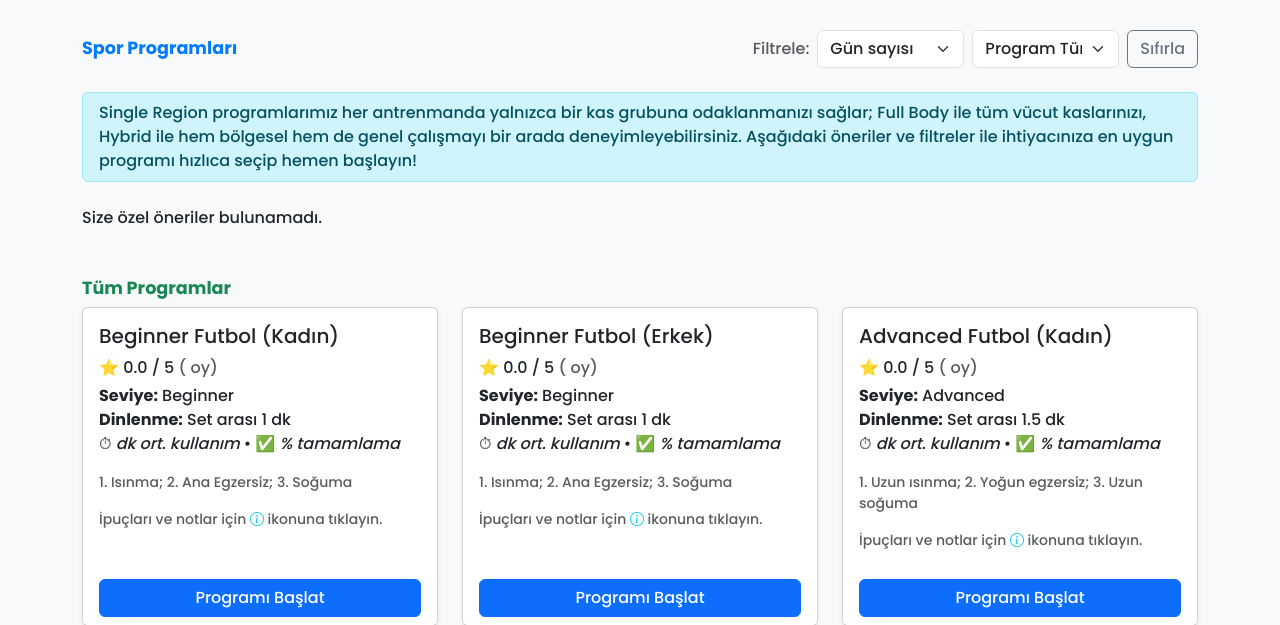
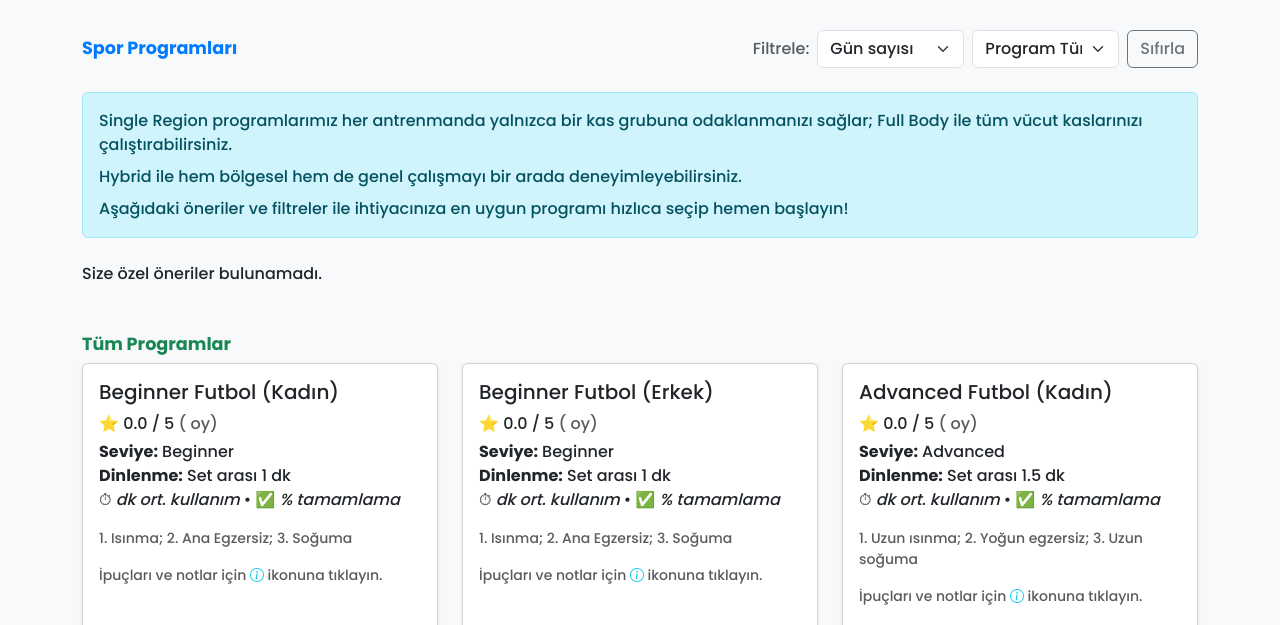
Before and after one commit to HGAKGUMUS/myFlask, a Flask app: template templates/sports.html in a window 1280 px wide. Shown: the part 56-681 px from the top of the page. Run offline with Flask 3, Linux system fonts and the light colour scheme; the template is opened without the code that fills it: values that come from a table or form of the project are taken from there, others are empty; data comes from the database, SQL or seed files in the repository; some libraries are stand-ins or nearby versions.

Commit message:
Flaskkkk

```diff
--- a/templates/sports.html
+++ b/templates/sports.html
@@ -31,8 +31,16 @@
   </form>
 </div>
 <!-- Bilgilendirme notu -->
-<div class="alert alert-info py-2 mb-4" role="alert">
-  Single Region programlarımız her antrenmanda yalnızca bir kas grubuna odaklanmanızı sağlar; Full Body ile tüm vücut kaslarınızı, Hybrid ile hem bölgesel hem de genel çalışmayı bir arada deneyimleyebilirsiniz. Aşağıdaki öneriler ve filtreler ile ihtiyacınıza en uygun programı hızlıca seçip hemen başlayın!
+<div class="alert alert-info py-3 mb-4" role="alert">
+  <p class="mb-2">
+    Single Region programlarımız her antrenmanda yalnızca bir kas grubuna odaklanmanızı sağlar; Full Body ile tüm vücut kaslarınızı çalıştırabilirsiniz.
+  </p>
+  <p class="mb-2">
+    Hybrid ile hem bölgesel hem de genel çalışmayı bir arada deneyimleyebilirsiniz.
+  </p>
+  <p class="mb-0">
+    Aşağıdaki öneriler ve filtreler ile ihtiyacınıza en uygun programı hızlıca seçip hemen başlayın!
+  </p>
 </div>
 
 
```
